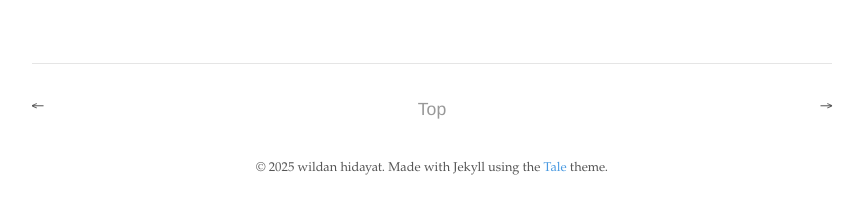
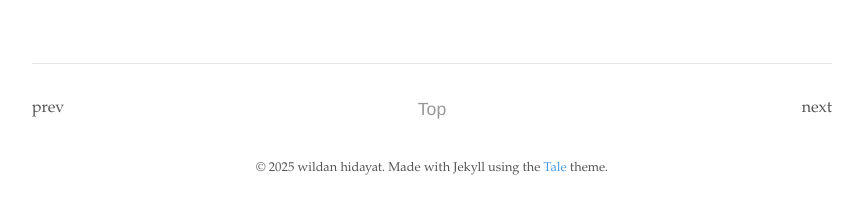
Before and after one commit to foldirku/foldirku.github.io, a Jekyll site: the page built from _posts/2017-03-29-introducing-tale.md, in a window 1280 px wide. Shown: the part 937-1145 px from the top of the page, without its empty margins (208-1071 px from the left). Built offline with Jekyll 4.4.1, drawn with Linux system fonts in a browser that asks for light colours.

Commit message:
Update post.html

```diff
--- a/_layouts/post.html
+++ b/_layouts/post.html
@@ -29,10 +29,10 @@ layout: default
 
 <div class="pagination">
   {% if page.next.url %}
-    <a href="{{ page.next.url | prepend: site.baseurl }}" class="left arrow">&#8592;</a>
+    <a href="{{ page.next.url | prepend: site.baseurl }}" class="left arrow">prev</a>
   {% endif %}
   {% if page.previous.url %}
-    <a href="{{ page.previous.url | prepend: site.baseurl }}" class="right arrow">&#8594;</a>
+    <a href="{{ page.previous.url | prepend: site.baseurl }}" class="right arrow">next</a>
   {% endif %}
 
   <a href="#" class="top">Top</a>
```
